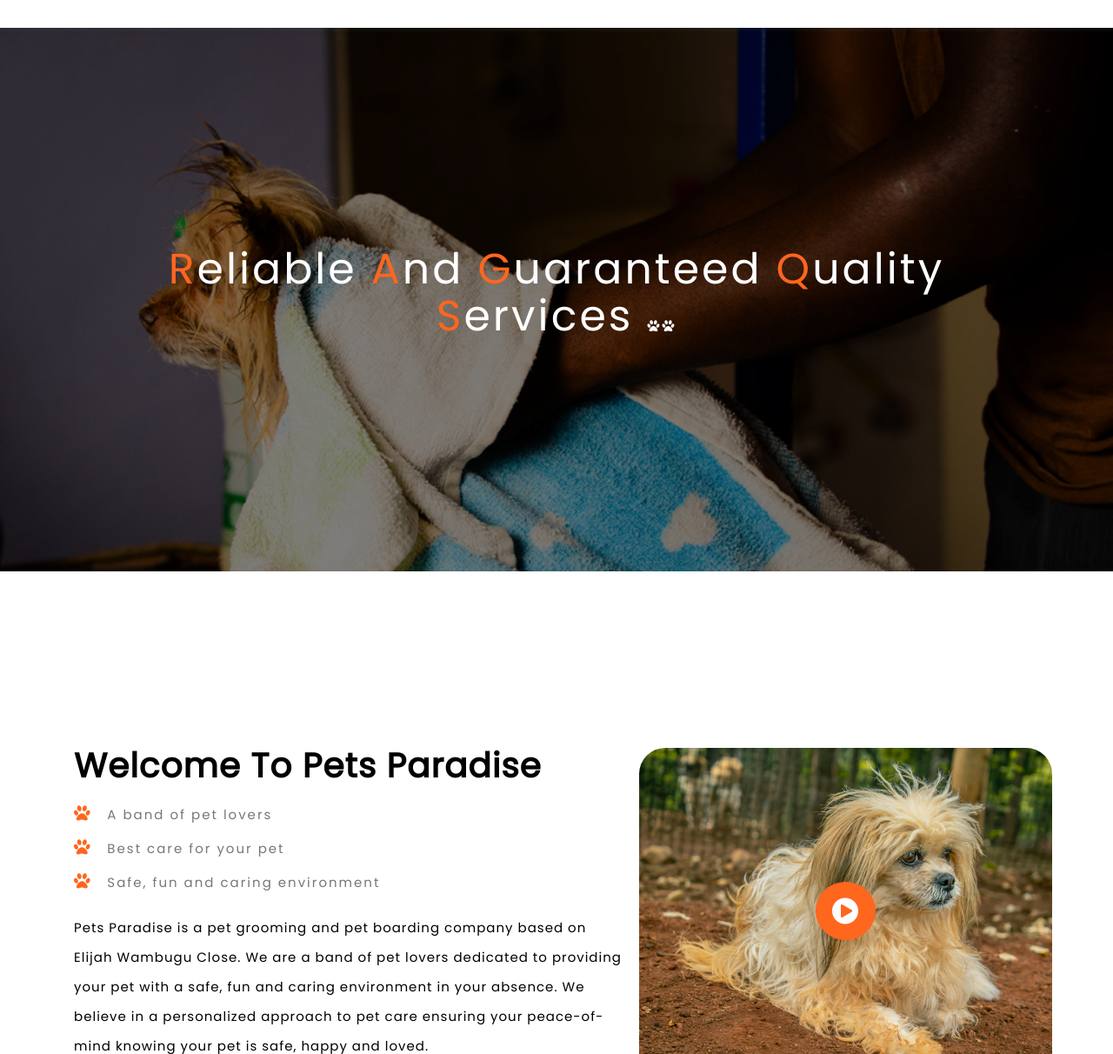
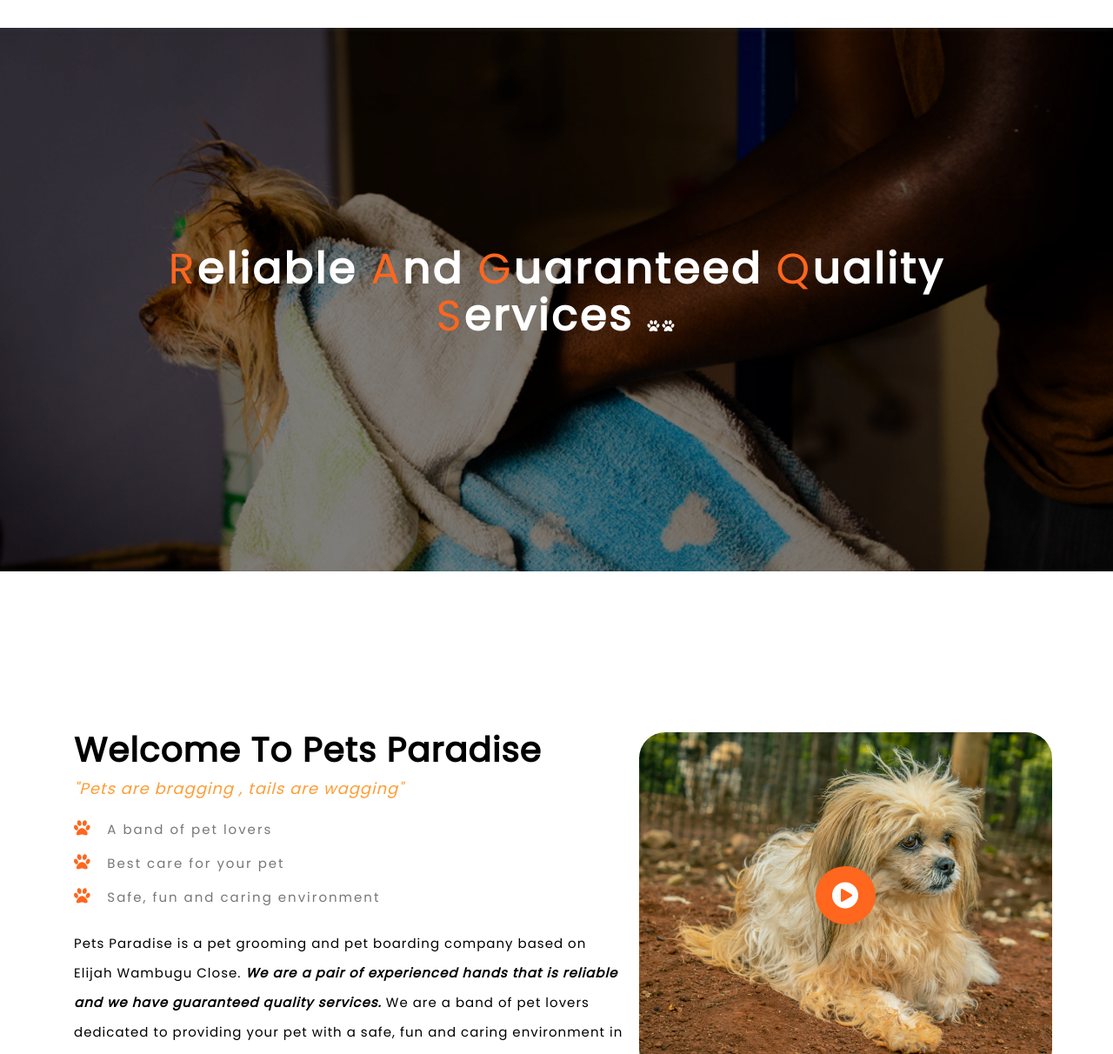
Before and after one commit to lloyd-constellations/pets-paradise, a plain HTML site: page index.html in a window 1280 px wide. Shown: the part 88-1300 px from the top of the page at 87% size. Drawn offline with nearby package versions, Linux system fonts and the light colour scheme.

Commit message:
catchy phrases

```diff
--- a/css/style.css
+++ b/css/style.css
@@ -502,7 +502,7 @@ a {
 }
 
 .slider-info h4 {
-  font-weight: 400;
+  font-weight: 600;
   color: #fff;
   font-size: 5.5em;
   letter-spacing: 3px;
@@ -745,6 +745,7 @@ h4.modal-title {
   letter-spacing: 1px;
   color: #000;
   font-family: "Poppins", sans-serif;
+  margin-bottom: .9rem;
 }
 .about-para p {
   font-size: 15px;
--- a/index.html
+++ b/index.html
@@ -155,6 +155,7 @@
           <div data-aos="fade-up" data-aos-duration="2000">
             <div class="col-md-7 about-top-grid">
               <h2>Welcome To Pets Paradise</h2>
+              <p class="catchy-phrase" style="text-align: start; font-size: 18px;">"Pets are bragging , tails are wagging"</p>
               <div class="arrow">
                 <ul>
                   <li>
@@ -174,7 +175,7 @@
               <div class="about-para">
                 <p>
                   Pets Paradise is a pet grooming and pet boarding company based
-                  on Elijah Wambugu Close. We are a band of pet lovers dedicated
+                  on Elijah Wambugu Close. <strong><em>We are a pair of experienced hands that is reliable and we have guaranteed quality services.</em></strong> We are a band of pet lovers dedicated
                   to providing your pet with a safe, fun and caring environment
                   in your absence. We believe in a personalized approach to pet
                   care ensuring your peace-of-mind knowing your pet is safe,
```
